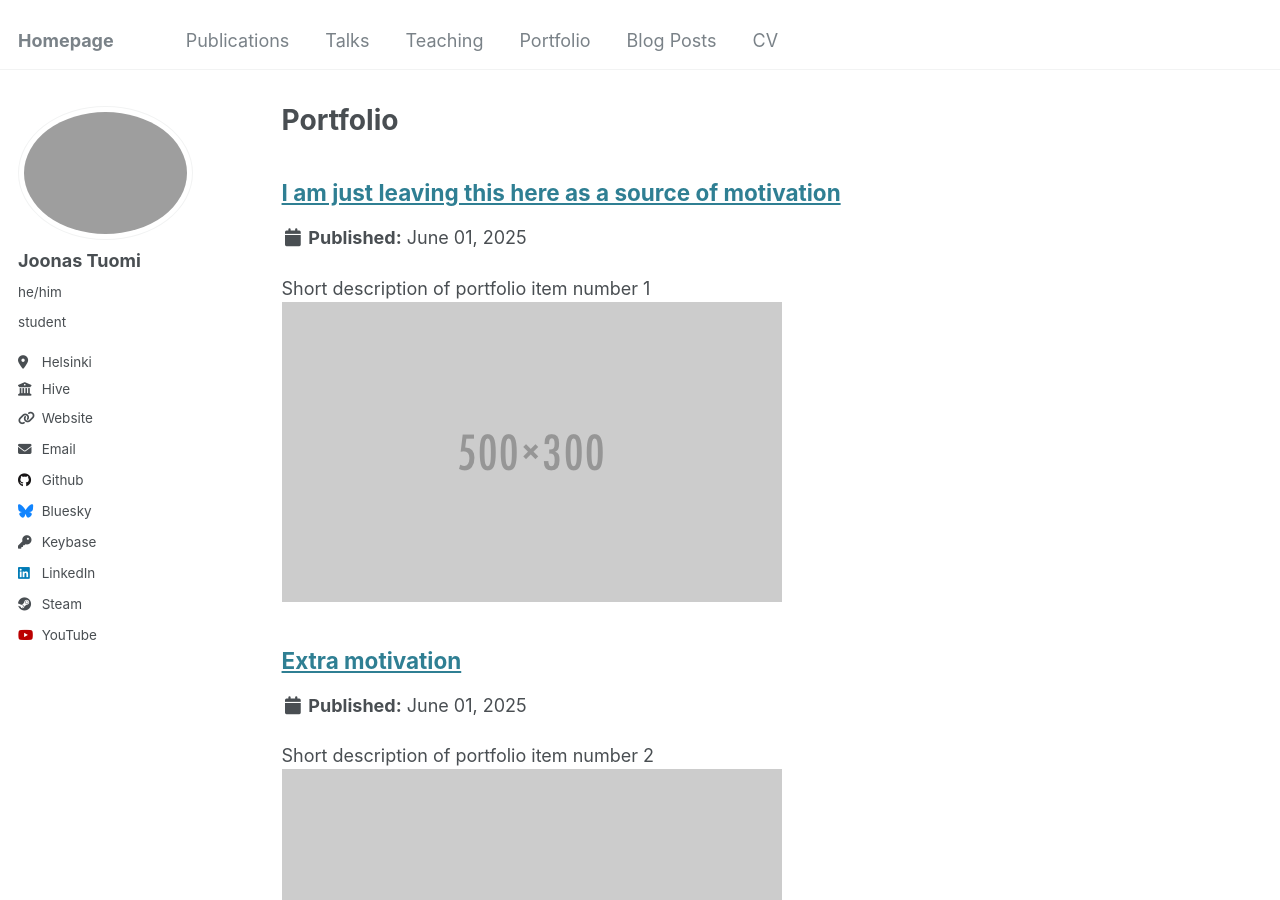
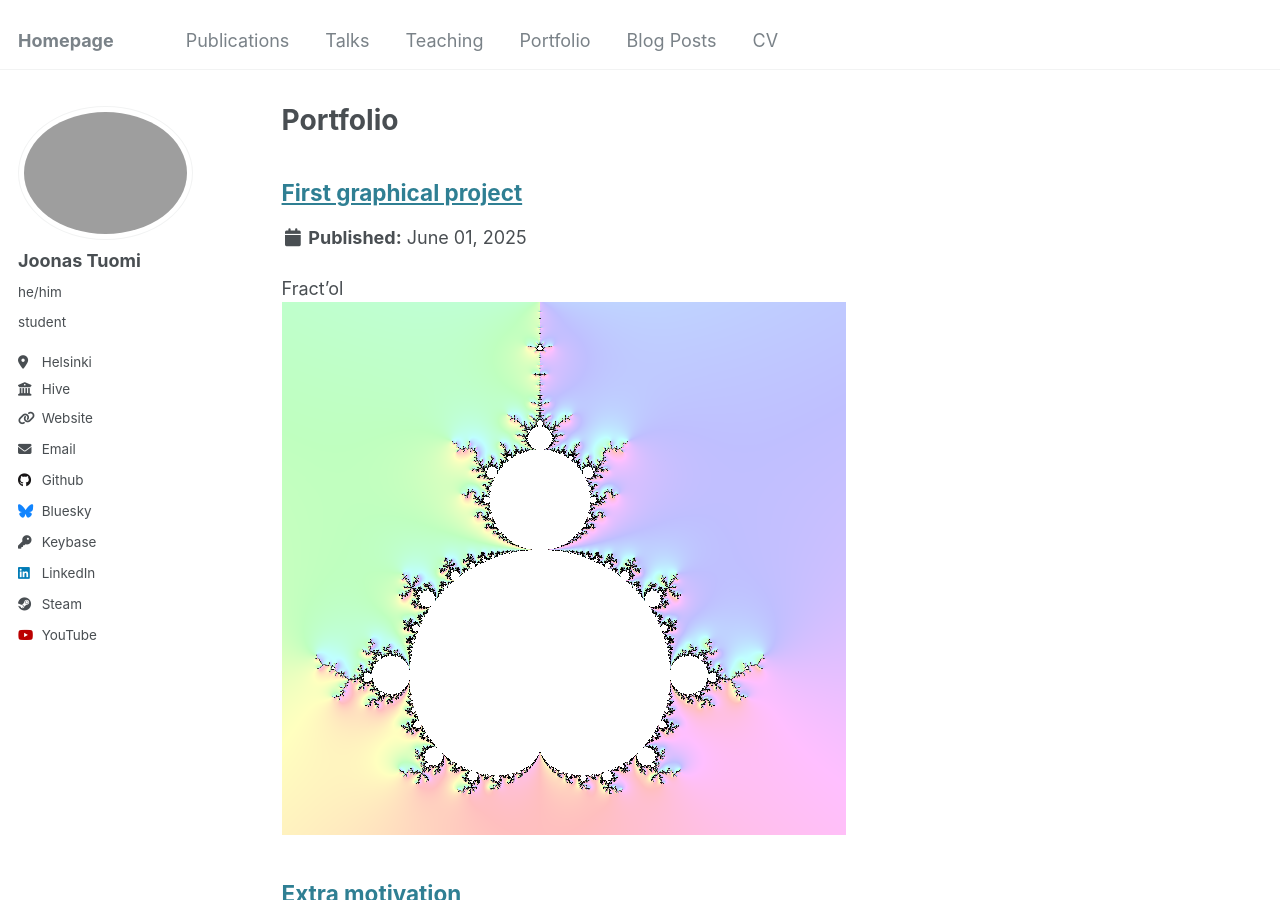
Before and after one commit to jotuel/jotuel.github.io, a Jekyll site: the page built from _pages/portfolio.html, in a window 1280 px wide and 900 px high. Built offline with Jekyll 4.4.1, drawn with Linux system fonts in a browser that asks for light colours.

Commit message:
Embedding to portfolio.

```diff
--- a/_portfolio/portfolio-1.md
+++ b/_portfolio/portfolio-1.md
@@ -1,44 +1,7 @@
 ---
-title: "I am just leaving this here as a source of motivation"
-excerpt: "Short description of portfolio item number 1<br/><img src='/images/500x300.png'>"
+title: "First graphical project"
+excerpt: "Fract'ol<br/><img src='/images/fractol.png'>"
 collection: portfolio
 ---
-{% raw %}
-<div class="canvas-container">
 
-    <span class="loading">Loading...</span>
-    <canvas width="1024" height="1024" id="canvas"></canvas>
-
-</div>
-
-<div class="instructions">
-
-   <p>Use <kbd>↑</kbd> <kbd>↓</kbd> <kbd>←</kbd> <kbd>→</kbd> to move the element in the canvas.</p>
-
-</div>
-
-<script src="/assets/js/coi-serviceworker.js"></script>
-
-<script>
-   var Module = {
-   // This is called when the Emscripten module is ready
-   onRuntimeInitialized: () => {
-  console.log("Emscripten module initialized");
-  var loadingText = document.querySelector('.loading');
-  loadingText.style.display = 'none';
-  },
-  canvas: (() => {
-  var canvas = document.getElementById('canvas');
-   canvas.addEventListener("webglcontextlost", function (e) {
-   alert('WebGL context lost. Reload the page.');
-   e.preventDefault();
-   }, false);
-   return canvas;
- })()
-};
-</script>
-
-<script src="/assets/js/demo.js"></script>
-
-{% endraw %}
-For now it's empty.
+<iframe src="https://joonastuomi.me/web" height=1020 width=1020></iframe>
```
Also changed, not shown: web/index.html (+5 -6 lines), images/fractol.png (added), 1 other file.
